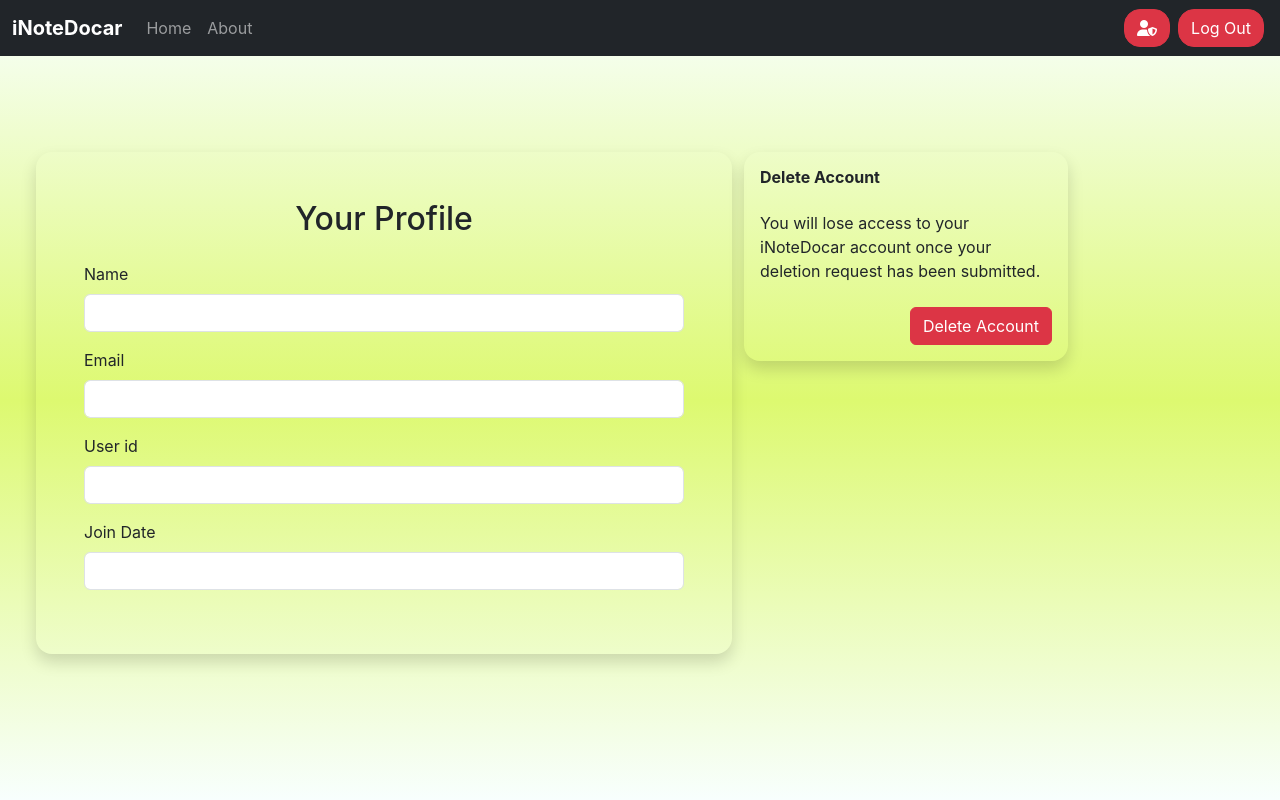
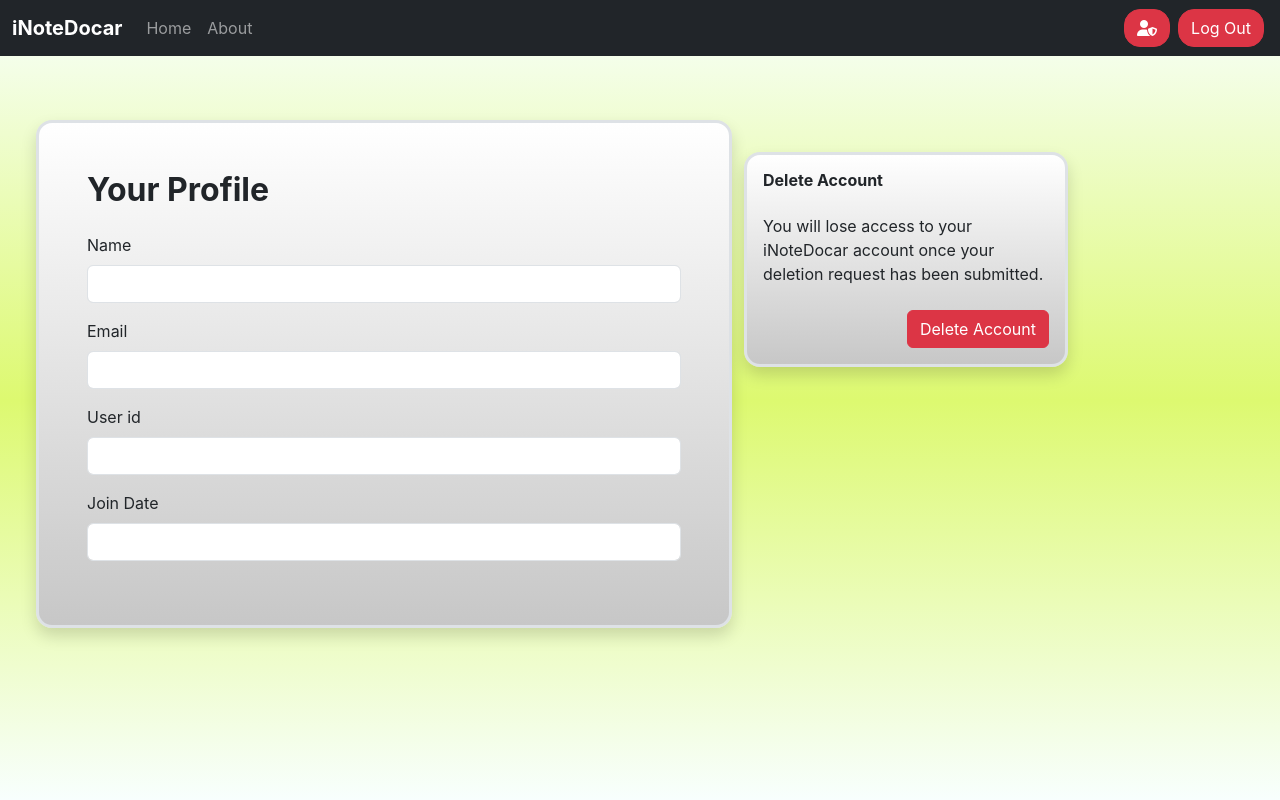
Before and after one commit to dhananjayyadav21/inote, a React (Create React App) app: page /user in a window 1280 px wide. Built offline with nearby package versions, Linux system fonts and the light colour scheme; no server answers; sample sign-in values are in the browser's storage.

Commit message:
add modal for coinfirmation delete note and account

```diff
--- a/src/components/Noteiteam.js
+++ b/src/components/Noteiteam.js
@@ -56,7 +56,7 @@
               <button
                 onClick={handleyesDelete}
                 type="button"
-                className="btn btn-primary"
+                className="btn btn-danger"
               >
                 Yes Delete
               </button>
--- a/src/components/Userdetails.js
+++ b/src/components/Userdetails.js
@@ -1,6 +1,6 @@
 import React, { useEffect, useState, useRef } from "react";
 import { useNavigate } from "react-router-dom";
-const getUserUri = "http://localhost:5000/api/auth/getuser"
+const getUserUri = "http://localhost:5000/api/auth/getuser";
 
 const Userdetails = () => {
   //navigate page
@@ -63,8 +63,8 @@
   return (
     <>
       <div className="container row d-flex py-5 px-5 justify-content-center">
-        <div className="form-container rounded-4 shadow col-md-8 col-11  py-5 px-5 my-5">
-          <h2 className="text-center mb-4">Your Profile </h2>
+        <div className="userdetail-container form-container border border-3 rounded-4 shadow col-md-8 col-11 py-5 px-5 my-3">
+          <h2 className="text-start fw-bold mb-4">Your Profile </h2>
 
           <form>
             <div className="mb-3">
@@ -134,12 +134,12 @@
           id="exampleModalToggle"
           aria-hidden="true"
           aria-labelledby="exampleModalToggleLabel"
-          tabindex="-1">
+          tabindex="-1"
+        >
           <div class="modal-dialog modal-dialog-centered">
             <div class="deleteacount modal-content">
               <div class="modal-header">
                 <h5 class="modal-title" id="exampleModalToggleLabel">
-
                   Delete Account
                 </h5>
                 <button
@@ -164,9 +164,8 @@
                 <button
                   onClick={handleSavChanges}
                   type="button"
-                  className="btn btn-primary"
+                  className="btn btn-danger"
                 >
-
                   Yes Delete
                 </button>
               </div>
@@ -184,7 +183,7 @@
         </a>
 
         <div className="col-md-4  col-11 my-5">
-          <div className="container shadow rounded-4 py-3 px-3">
+          <div className="deleteacount-container container shadow border border-3 rounded-4 py-3 px-3">
             <h6 className="fw-bold mb-4">Delete Account</h6>
             <p>
               You will lose access to your iNoteDocar account once your deletion
--- a/src/index.css
+++ b/src/index.css
@@ -25,8 +25,8 @@
 }
 
 /* notes background*/
-.addnote {
-  background: linear-gradient(to bottom, #ffffff,#575757);
+.addnote,.deleteacount-container,.userdetail-container {
+  background: linear-gradient(to bottom, #ffffff,#c7c7c7);
 }
 
 /* .noteitem {
```
Also changed, not shown: 1 other file (tests, documents, lock files or other folders).
